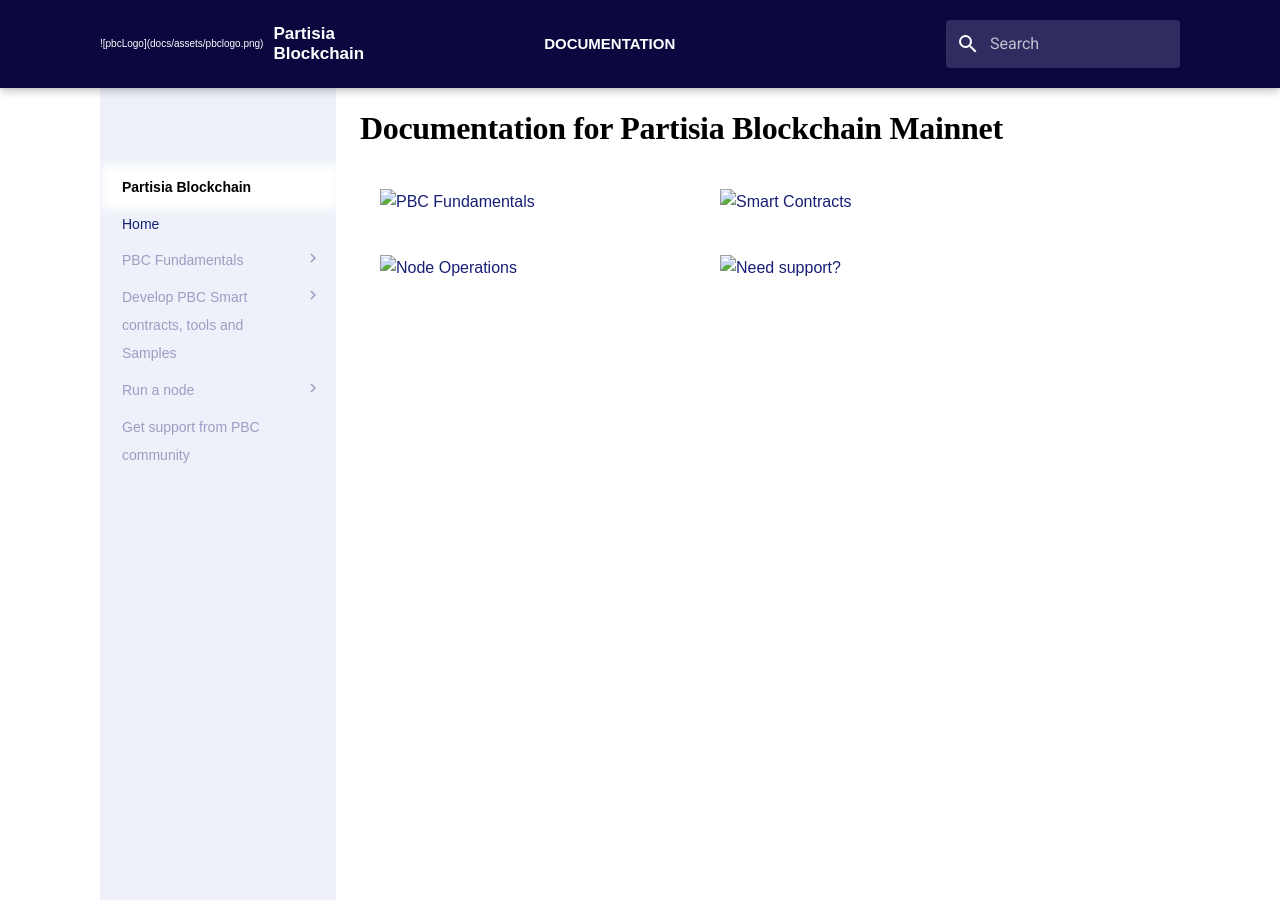
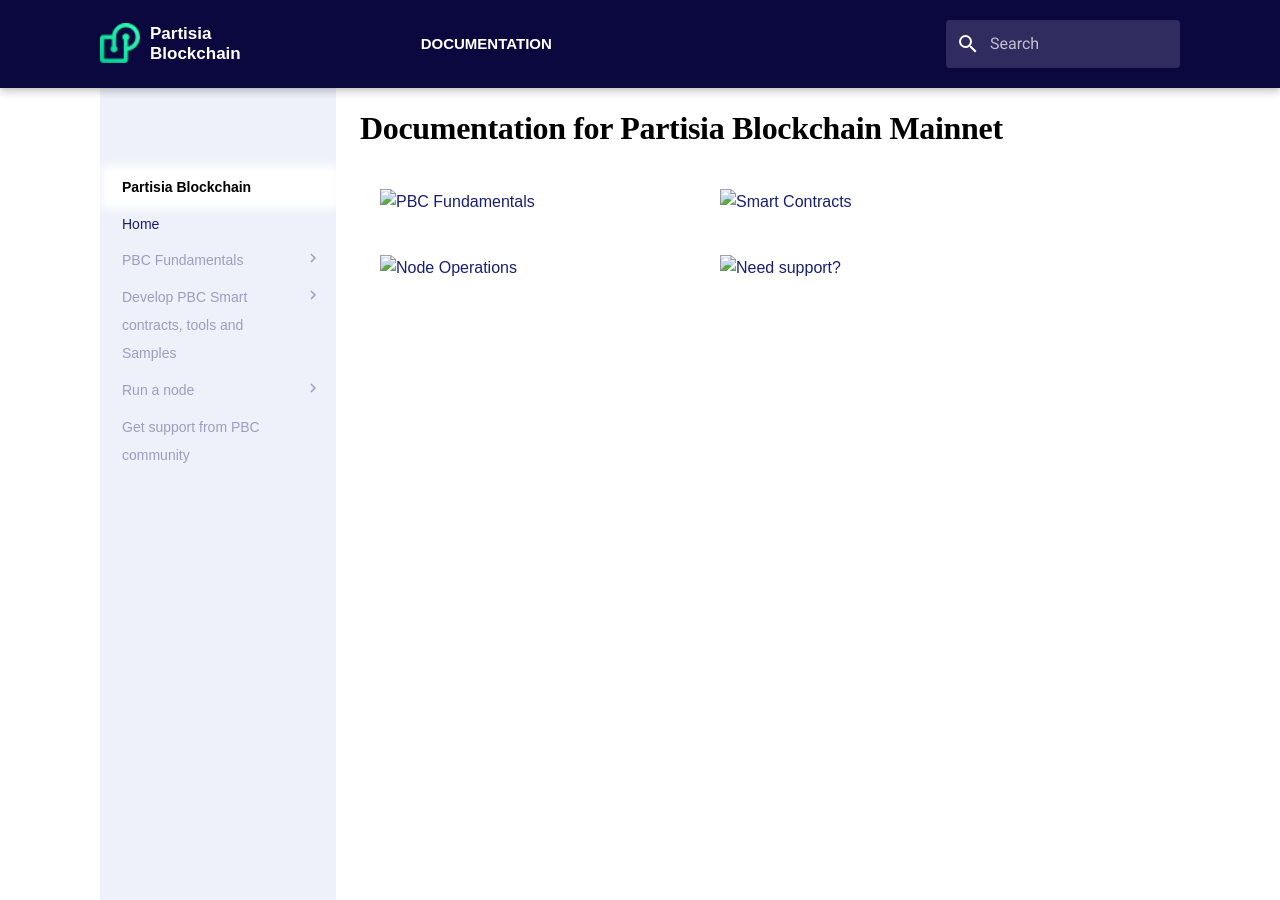
Before and after one commit to 0xSero/partisia-docs, an MkDocs documentation site: the page built from docs/meta-page/index.md, in a window 1280 px wide and 900 px high. Built offline with MkDocs 1.6.1 and Material for MkDocs 9.7.7, drawn with Linux system fonts in a browser that asks for light colours; some web fonts are replaced; a script that is not in the unit is left out.

Commit message:
Removing markdown method reverting to pure folder structure

```diff
--- a/overrides/partials/header.html
+++ b/overrides/partials/header.html
@@ -14,7 +14,7 @@
       <div class="logo-flex">
         <a aria-label="Partisia Blockchain" data-md-component="logo" href="https://www.partisiablockchain.com/"
           title="Partisia Blockchain">
-          ![pbcLogo](docs/assets/pbclogo.png)
+          <img alt="logo" src="../assets/pbclogo.png" />
         </a>
         <div class="logo-text">
           <a href="https://www.partisiablockchain.com/"><p>Partisia</p>
```
